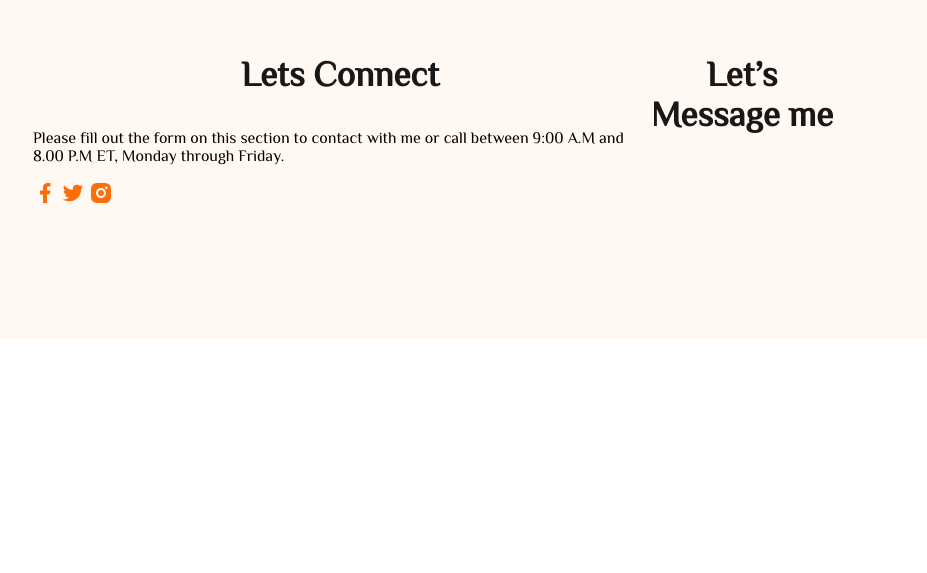
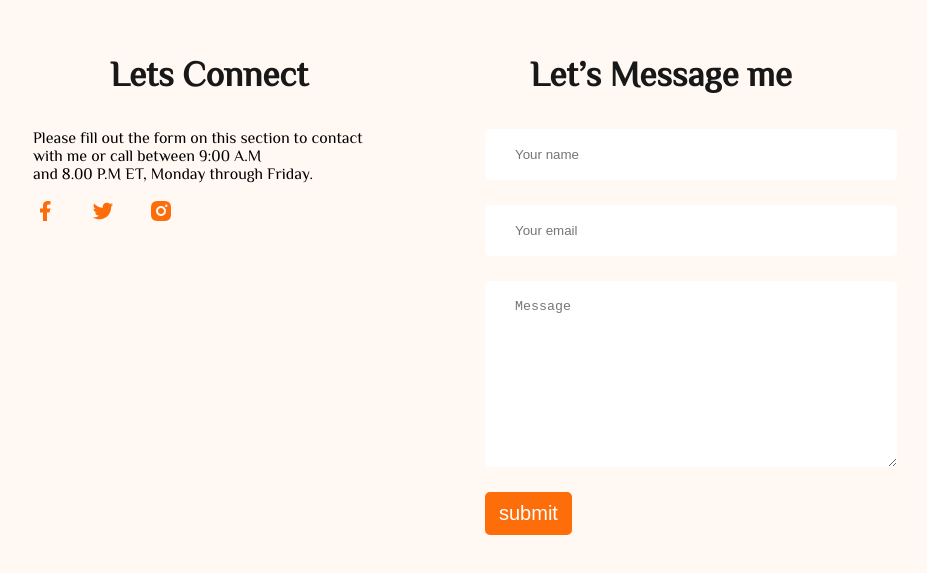
Before and after one commit to mdabdurrahman07/Milestone-Module-5-Portfolio, a plain HTML site: page index.html in a window 1280 px wide. Shown: the part 3268-3841 px from the top of the page, without its empty margins (205-1132 px from the left). Before the commit the page ends 3615 px from the top, so only its background shows below. Drawn offline with Linux system fonts and the light colour scheme.

Commit message:
footer and contact area complete

```diff
--- a/index.html
+++ b/index.html
@@ -203,8 +203,7 @@
         <div class="footer-column">
                <h3 class="section-title">Lets Connect</h3>
                <p class="pera-sec-disp">Please fill out the form on this section
-                 to contact with me or
-                call between 9:00 A.M and 8.00 P.M ET, Monday through Friday.</p>
+                 to contact with me or call between 9:00 A.M <br> and  8.00 P.M ET, Monday through Friday.</p>
                 <div class="social-links">
                     <a href=""><img src="images/icons/facebook.png" alt=""></a>
                     <a href=""><img src="images/icons/twitter.png" alt=""></a>
@@ -219,6 +218,13 @@
 
         <div class="footer-column">
             <h3 class="section-title">Let’s Message me</h3>
+            <form class="contact" action="">
+                <input type="text" placeholder="Your name">
+                <input type="email" placeholder="Your email">
+                <textarea name="text" id="" cols="30" rows="10" placeholder="Message"></textarea>
+                <input class="btn-primary" type="button" value="submit">
+
+            </form>
         </div>
 
 
--- a/styles/style.css
+++ b/styles/style.css
@@ -221,6 +221,23 @@ main section{
 footer{
     margin-top: 131px;
     display: flex ;
+    gap: 100px;
     background: #FFF8F3;
     padding: 130px 230px;
 }
+.footer-column{
+    width: 50%;
+}
+.social-links a{
+    margin-right: 30px;
+}
+/* contact */
+.contact input[type="text"], .contact input[type="email"], textarea {
+    display: block;
+    margin-bottom:25px;
+    padding: 18px 30px;
+    border-radius: 5px;
+    background: #FFF;
+    border: 0px;
+    width: 100%;
+}
```
